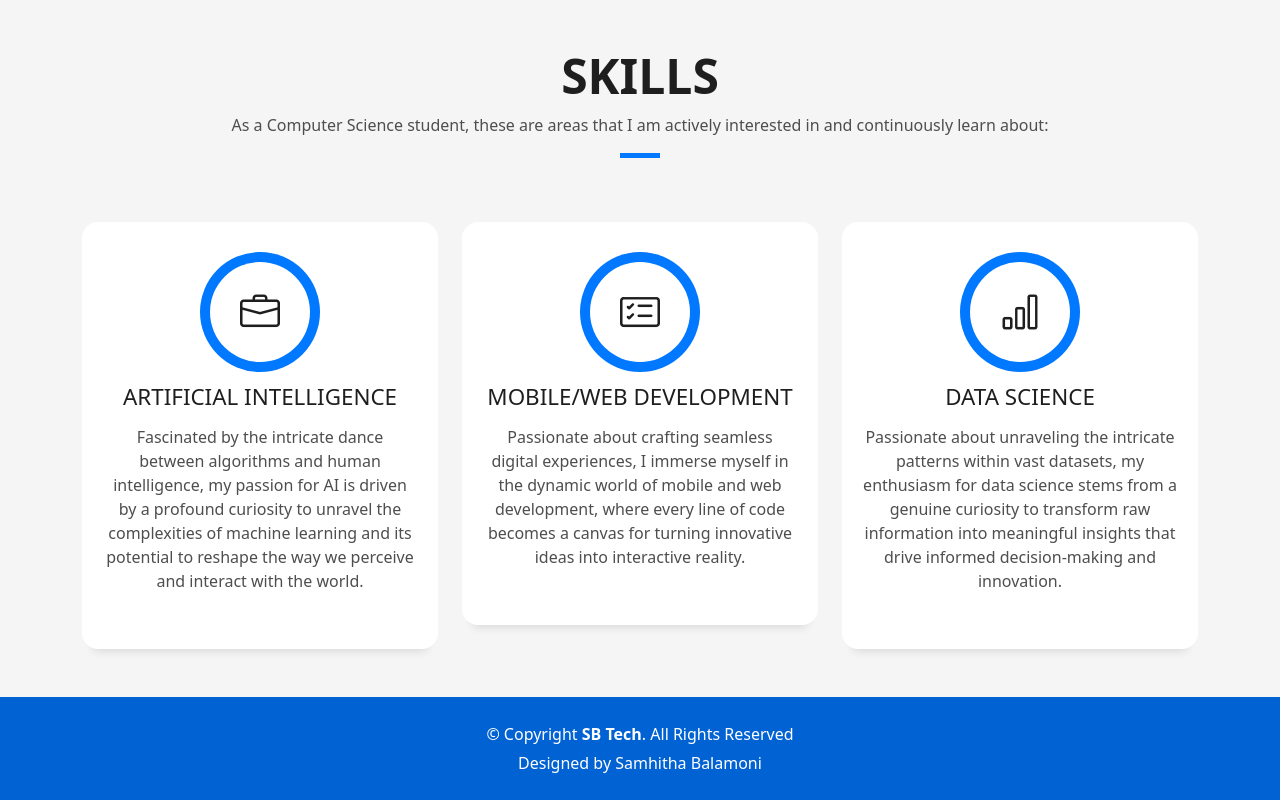
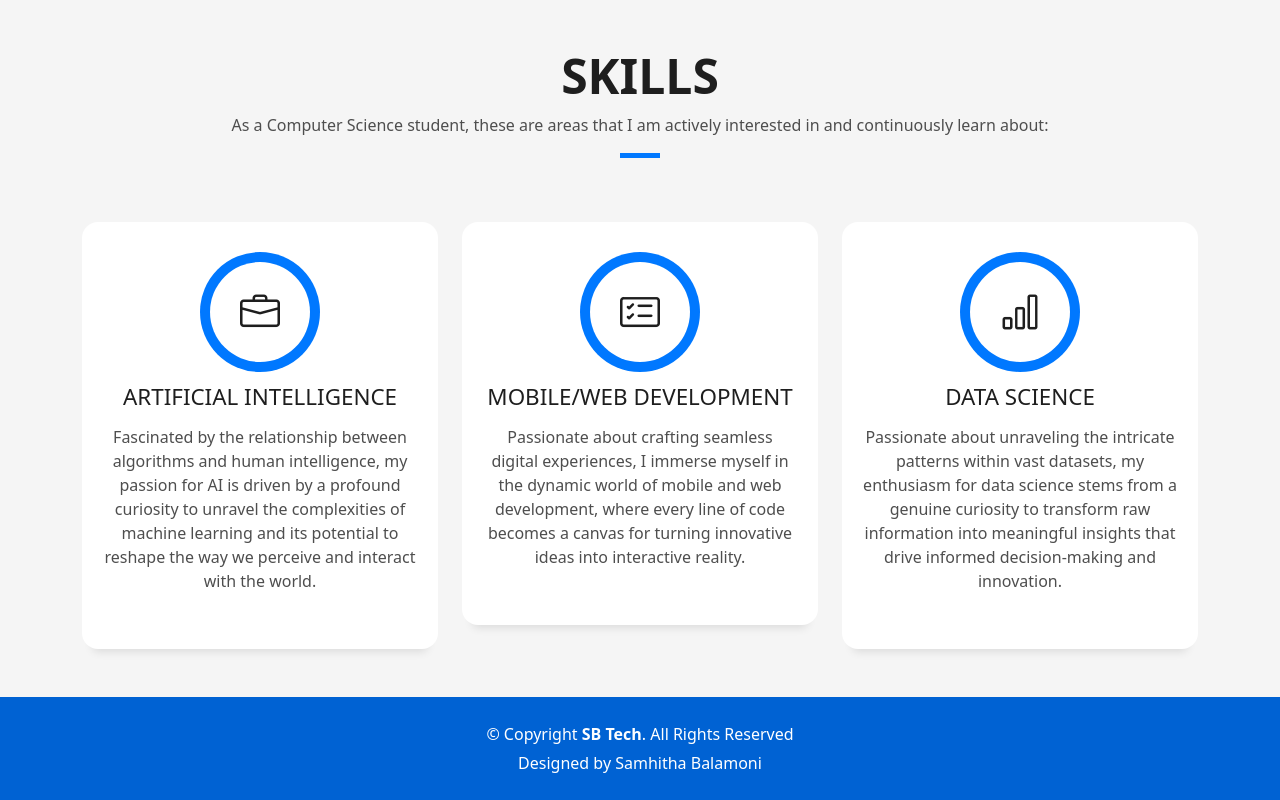
Before and after one commit to samhithabalamoni/CSPortfolio_1, a plain HTML site: page personal/index.html in a window 1280 px wide. Shown: the part 1729-2529 px from the top of the page. Drawn offline with Linux system fonts and the light colour scheme.

Commit message:
Update index.html

```diff
--- a/personal/index.html
+++ b/personal/index.html
@@ -169,7 +169,7 @@
                 <h2 class="s-title">Artificial Intelligence</h2>
                 <p class="s-description text-center">
 
-                  Fascinated by the intricate dance between algorithms and human intelligence, my passion for AI is driven by a profound curiosity to unravel the complexities of machine learning and its potential to reshape the way we perceive and interact with the world.
+                  Fascinated by the relationship between algorithms and human intelligence, my passion for AI is driven by a profound curiosity to unravel the complexities of machine learning and its potential to reshape the way we perceive and interact with the world.
                 </p>
               </div>
             </div>
```
